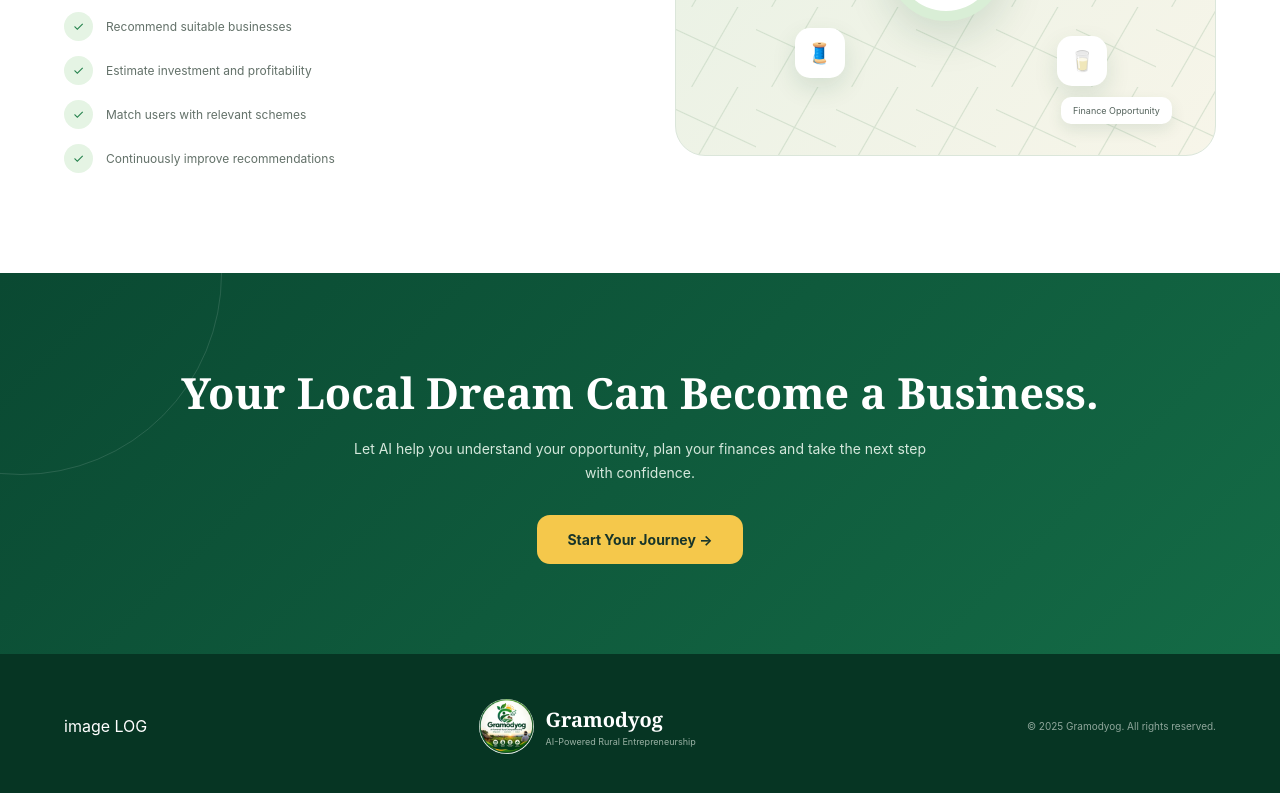
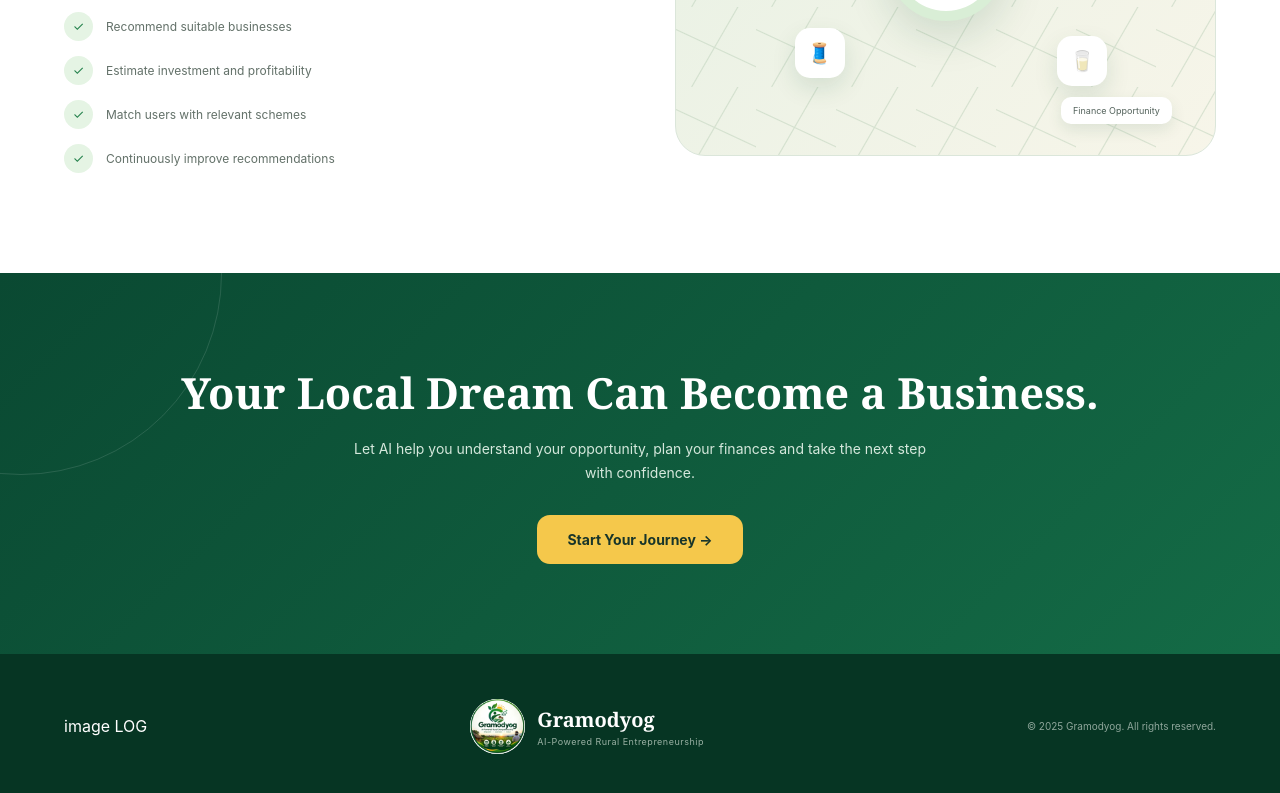
Before and after one commit to krishnashukla95996-glitch/Gramodyog-prototype, a plain HTML site: page index.html in a window 1280 px wide. Shown: the part 2420-3213 px from the top of the page. Drawn offline with Linux system fonts and the light colour scheme.

Commit message:
Update index.html

```diff
--- a/index.html
+++ b/index.html
@@ -2628,7 +2628,11 @@ footer{
             alt="Gramudyog Logo"
         >
 
-        <div>
+
+        <div class="logo-text">
+
+
+
             <h3>
                 Gramodyog
             </h3>
```
